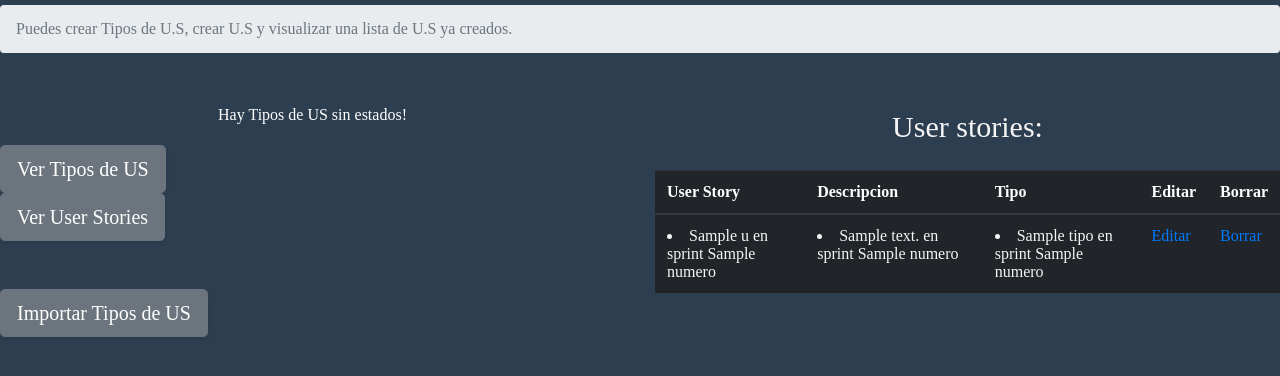
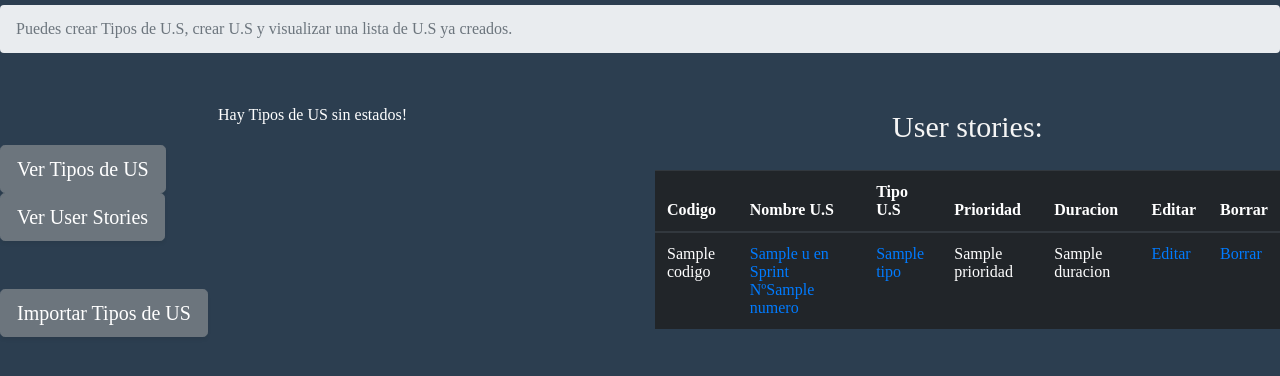
Before and after one commit to Diegocent/SGPAgiles, a Django app: template proyecto/templates/backlog/ver_product_backlog.html in a window 1280 px wide. Shown: the part 179-555 px from the top of the page. Run offline with Django 3.2, Linux system fonts and the light colour scheme; the template is opened without the code that fills it: most values are stand-ins (such as "Sample title", 1, 10 or a date in 2020); parts of the project's set-up code (start-up, migrations or seed data) failed here and were passed over; some libraries are stand-ins or nearby versions.

Commit message:
Us con mas info en product backlog

```diff
--- a/proyecto/templates/backlog/ver_product_backlog.html
+++ b/proyecto/templates/backlog/ver_product_backlog.html
@@ -44,31 +44,35 @@
     <table class="table table-dark">
                     <thead>
                     <tr>
-      <th scope="col">User Story</th>
-      <th scope="col">Descripcion</th>
-      <th scope="col">Tipo</th>
+                        <th scope="col">Codigo</th>
+                        <th scope="col">Nombre U.S</th>
+                        <th scope="col">Tipo U.S</th>
+                        <th scope="col">Prioridad</th>
+                        <th scope="col">Duracion</th>
                         <th scope="col">Editar</th>
                         <th scope="col">Borrar</th>
 
                     </tr>
                     </thead>
-    {% for u in uss %}
+                    {% for us in uss %}
 
 
                         <tbody>
                         <tr>
-
-      <td><li style="color: whitesmoke">{{ u.nombre}} {% if u.sprint %}en sprint {{ u.sprint.numero }}{% endif %}</li></td>
-      <td><li style="color: whitesmoke">{{ u.descripcion}} {% if u.sprint %}en sprint {{ u.sprint.numero }}{% endif %}</li></td>
-      <td><li style="color: whitesmoke">{{ u.tipo}} {% if u.sprint %}en sprint {{ u.sprint.numero }}{% endif %}</li></td>
-      <td> <a href="{% url 'editar_US' id_proyecto=id_proyecto id_us=u.id%}" class="link-primary">Editar</a> </td>
-      <td><a href="{% url 'borrar_US' id_proyecto=id_proyecto id_us=u.id%}" class="link-primary">Borrar </a> </td>
+                            <td>{{ us.codigo }}</td>
+                            <td><a href="{% url "detalle_US" id_proyecto=id_proyecto id_us=us.id %}">{{ us.nombre }}{% if us.sprint %} en Sprint Nº{{ us.sprint.numero }}{% endif %}</a></td>
+                            <td><a href="{% url "detalle_tipoUS" id_proyecto=id_proyecto id_tipous=us.tipo.id %}">{{ us.tipo.nombre }}</a></td>
+                            <td>{{ us.prioridad}}</td>
+                            <td>{{ us.duracion}}</td>
+                            <td> <a href="{% url 'editar_US' id_proyecto=id_proyecto id_us=us.id%}">Editar</a>
+                            </td>
+                            <td><a href="{% url 'borrar_US' id_proyecto=id_proyecto id_us=us.id%}">Borrar</a>
+                            </td>
                         </tr>
-
                         </tbody>
 
+
                     {% endfor %}
-
                 </table>
     </div>
 
```
Lines whose indentation alone changed are shown as unchanged.
